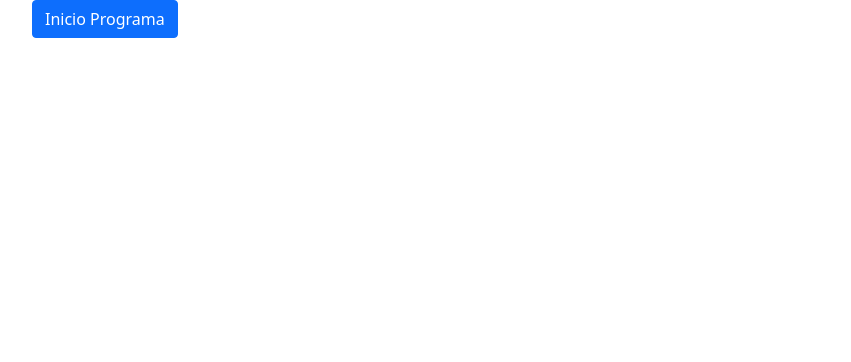
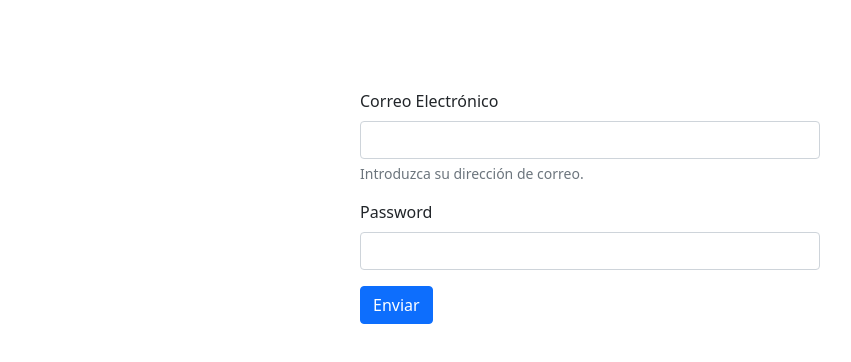
Before and after one commit to DavidCT/PruebaDesarrolloWeb, a plain HTML site: page index.html in a window 1280 px wide. Shown: the whole page, without its empty margins (50-901 px from the left). Drawn offline with nearby package versions, Linux system fonts and the light colour scheme.

Commit message:
17/06/2021

```diff
--- a/estilo.css
+++ b/estilo.css
@@ -0,0 +1,5 @@
+.formularioLogin {
+    width:100%;
+    max-width:460px;
+    margin:8% auto 5%
+}
--- a/index.html
+++ b/index.html
@@ -6,17 +6,24 @@
     <meta name="viewport" content="width=device-width, initial-scale=1">
     <link href="https://cdn.jsdelivr.net/npm/bootstrap@5.0.1/dist/css/bootstrap.min.css" rel="stylesheet"
         integrity="sha384-+0n0xVW2eSR5OomGNYDnhzAbDsOXxcvSN1TPprVMTNDbiYZCxYbOOl7+AMvyTG2x" crossorigin="anonymous">
-
+    <link href="estilo.css" rel="stylesheet">
     <title>Prueba Desarrollo</title>
 </head>
 
 <body>
     <div class="container">
-        <div class="row">
-            <div class="col">
-                <button id="btnInicio" type="button" class="btn btn-primary" onclick="obtenerDatosCliente()">Inicio Programa</button>
-            </div>
-        </div>
+            <form class="formularioLogin">
+                <div class="mb-3">
+                    <label for="lblCorreoElectronico" class="form-label">Correo Electrónico</label>
+                    <input type="email" class="form-control" id="lblCorreoElectronico" aria-describedby="AyudaEmail">
+                    <div id="AyudaEmail" class="form-text">Introduzca su dirección de correo.</div>
+                </div>
+                <div class="mb-3">
+                    <label for="lblPassword" class="form-label">Password</label>
+                    <input type="password" class="form-control" id="lblPassword">
+                </div>
+                <button type="submit" class="btn btn-primary">Enviar</button>
+            </form>
     </div>
     <script src="https://cdn.jsdelivr.net/npm/bootstrap@5.0.1/dist/js/bootstrap.bundle.min.js"
         integrity="sha384-gtEjrD/SeCtmISkJkNUaaKMoLD0//ElJ19smozuHV6z3Iehds+3Ulb9Bn9Plx0x4"
```
